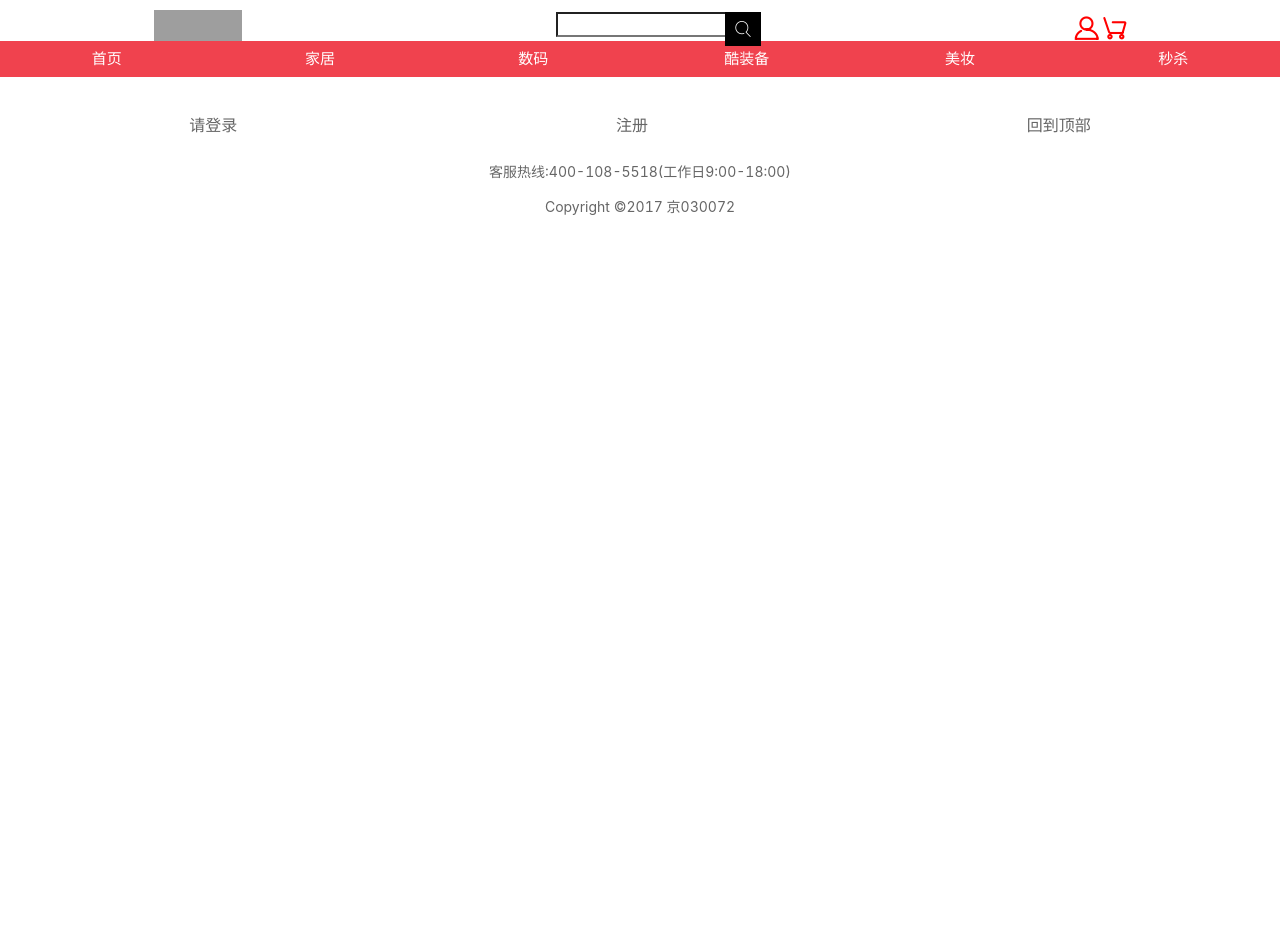
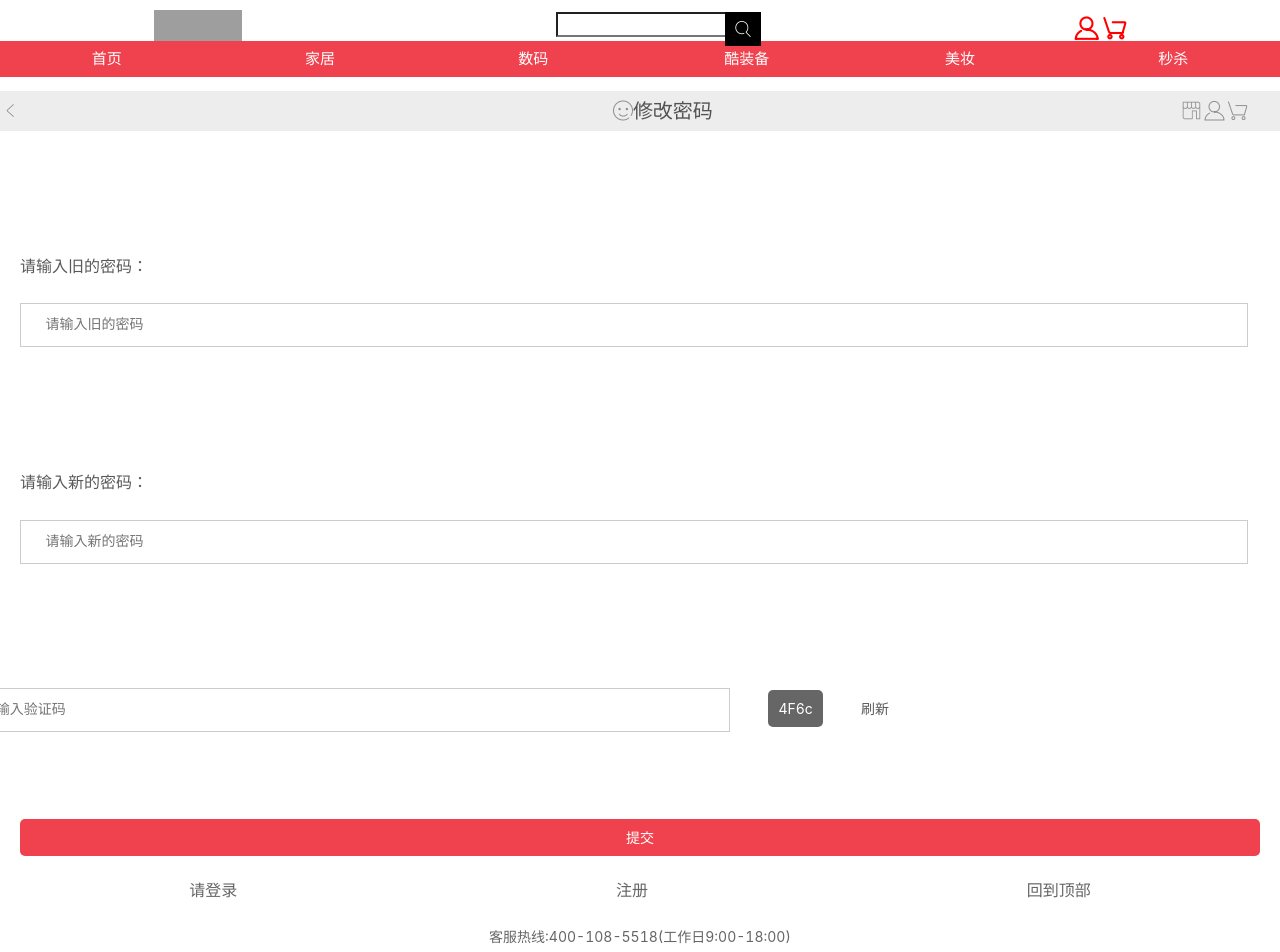
Before and after one commit to Syoujian/master, a Vue app: page /findpwd in a window 1280 px wide. Shown: the top 952 px of the page. Before the commit the page ends 810 px from the top, so only its background shows below. Built offline with nearby package versions, Linux system fonts and the light colour scheme; grey boxes are pictures that could not be loaded.

Commit message:
修改密码加前端逻辑

```diff
--- a/src/util/Identify.vue
+++ b/src/util/Identify.vue
@@ -4,7 +4,7 @@
  * @姓名: As hely
  * @Date: 2020-03-06 01:02:40
  * @最后编辑: Ashely
- * @LastEditTime: 2020-03-06 04:10:15
+ * @LastEditTime: 2020-03-07 01:59:29
  -->
 <template>
 <!-- 验证码组件 -->
@@ -59,6 +59,7 @@ export default {
       } else {
         this.isErr = false
       }
+      this.$emit('xzw', this.isErr)
     }
 
   }
--- /dev/null
+++ b/src/views/Findpwd.vue
@@ -0,0 +1,115 @@
+<!--
+ * @说明:
+ * @版本: 2.0
+ * @姓名: As hely
+ * @Date: 2020-03-06 22:13:18
+ * @最后编辑: Ashely
+ * @LastEditTime: 2020-03-07 01:06:49
+ -->
+<template>
+    <div >
+        <loginheader titleName="修改密码"></loginheader>
+        <div class="count">
+            <div class="title">请输入旧的密码：</div>
+                    <input
+                    type="text"
+                    class="pwd identical"
+                    v-model="pwd"
+                    placeholder="请输入旧的密码"
+                />
+                <div class="title">请输入新的密码：</div>
+                <input
+                    type="text"
+                    class="newPwd identical"
+                    v-model="newPwd"
+                    placeholder="请输入新的密码"
+                />
+                <div class="err" v-if="checkNum">密码相同请重新输入</div>
+                <identify class="identify"></identify>
+                <button :class="checkNum?'errbtn':'btn'" :disabled="checkNum" @click="submit()">提交</button>
+        </div>
+
+    </div>
+</template>
+<script>
+import identify from '@/util/Identify'
+import loginheader from '@/components/LoginHeader'
+export default {
+  data () {
+    return {
+      pwd: '',
+      newPwd: ''
+    }
+  },
+  computed: {
+    checkNum () {
+      if (this.newPwd) {
+        if (this.newPwd === this.pwd) {
+          return true
+        } else {
+          return false
+        }
+      } else {
+        return false
+      }
+    }
+  },
+  components: {
+    loginheader,
+    identify
+  },
+  methods: {
+    submit () {
+      console.log('修改密码')
+    }
+  }
+
+}
+</script>
+<style lang="scss" scoped>
+.count{
+    padding: 0 20px;
+    position: relative;
+    .title{
+        margin-top: 10%;
+        font: 16px/24px "微软雅黑";
+        margin-bottom: 2%;
+    }
+    .identical {
+      width: 99%;
+      border: solid 1px #ccc;
+      font: 14px/42px "";
+      text-indent: 2%;
+
+    }
+     .identify {
+    margin-left: -6%;
+    margin-top: 10%;
+  }
+  .btn{
+      padding: 8px 20px;
+    color: white;
+    background: rgb(240, 66, 78);
+    border: none;
+    border-radius: 5px;
+    margin-top: 7%;
+    width: 100%;
+  }
+  .errbtn{
+       padding: 8px 20px;
+    color: white;
+    background: rgb(168, 165, 165);
+    border: none;
+    border-radius: 5px;
+    margin-top: 7%;
+    width: 100%;
+  }
+  .err{
+      color: red;
+      position: absolute;
+      bottom:34%;
+      left: 5%;
+  }
+}
+
+</style>
--- a/src/views/Login.vue
+++ b/src/views/Login.vue
@@ -4,7 +4,7 @@
  * @姓名: Ashely
  * @Date: 2020-03-05 10:39:36
  * @最后编辑: Ashely
- * @LastEditTime: 2020-03-06 13:11:12
+ * @LastEditTime: 2020-03-07 00:13:27
  -->
 <template>
   <div>
@@ -42,7 +42,7 @@
             </li>
             <li  @click="findPwd()">
                 <i class="iconfont icon-service"></i>
-                <p>找回密码</p>
+                <p>修改密码</p>
             </li>
         </ul>
     </div>
@@ -79,7 +79,8 @@ export default {
     },
 
     findPwd () {
-      console.log('找回密码')
+      // console.log('找回密码')
+      this.$router.push('/findpwd')
     },
     goRegister (data) {
       // console.log(data);
--- a/src/views/Register.vue
+++ b/src/views/Register.vue
@@ -4,7 +4,7 @@
  * @姓名: Ashely
  * @Date: 2020-03-05 10:40:01
  * @最后编辑: Ashely
- * @LastEditTime: 2020-03-06 13:17:17
+ * @LastEditTime: 2020-03-07 00:07:24
  -->
 <template>
     <div>
--- a/src/views/register/Email.vue
+++ b/src/views/register/Email.vue
@@ -4,7 +4,7 @@
  * @姓名: As hely
  * @Date: 2020-03-05 22:32:47
  * @最后编辑: Ashely
- * @LastEditTime: 2020-03-06 11:32:20
+ * @LastEditTime: 2020-03-07 02:07:48
  -->
 <!--
  * @说明:
@@ -34,19 +34,21 @@
       <p class="pwderr" v-show="!checkPassword">两次密码不相同请重新输入</p>
       <p class="pwdErr"></p>
     </div>
-    <identify class="identify"></identify>
-    <button class="btn" @click="subData()">提交</button>
+    <identify class="identify" @xzw="getSteta"></identify>
+    <button :class="!checkPassword||!checkEmail||state?'btnerr':'btn'" @click="subData()" :disabled="!checkPassword||!checkEmail||state">提交</button>
   </div>
 </template>
 <script>
 import identify from '@/util/Identify'
+import axios from 'axios'
 export default {
   data () {
     return {
       // pattern: /^1[3456789]\d{9}$/,
       email: '',
       pwd: '',
-      checkPwd: ''
+      checkPwd: '',
+      state: ''
     }
   },
   computed: {
@@ -75,7 +77,16 @@ export default {
   },
   methods: {
     subData () {
+      console.log('/myapi?type=register&username=this.email&pwd=pwd')
+
       console.log('提交数据')
+      axios.get('/myapi?type=register&username=this.email&pwd=pwd').then(res => {
+        console.log(1)
+        console.log(res.data)
+      })
+    },
+    getSteta (data) {
+      this.state = data
     }
   }
 }
@@ -104,6 +115,7 @@ export default {
       left: 0;
       top: 36%;
     }
+
   }
 
   .identify {
@@ -113,6 +125,15 @@ export default {
     padding: 8px 20px;
     color: white;
     background: rgb(240, 66, 78);
+    border: none;
+    border-radius: 5px;
+    margin-top: 7%;
+    width: 100%;
+  }
+  .btnerr{
+    padding: 8px 20px;
+    color: white;
+    background: rgb(148, 147, 147);
     border: none;
     border-radius: 5px;
     margin-top: 7%;
--- a/vue.config.js
+++ b/vue.config.js
@@ -4,7 +4,7 @@
  * @姓名: Youmi
  * @Date: 2020-02-21 15:23:45
  * @最后编辑: Youmi
- * @LastEditTime: 2020-03-04 22:04:15
+ * @LastEditTime: 2020-03-06 21:47:55
  */
 module.exports = {
   devServer: {
@@ -17,6 +17,10 @@ module.exports = {
         pathRewrite: {
           '^/xzw': ''
         }
+      },
+      '/myapi': {
+        target: 'http://localhost:8080',
+        changeOrigin: true
       }
     },
     overlay: {
```
Also changed, not shown: src/router/index.js (+6 -1 lines).
